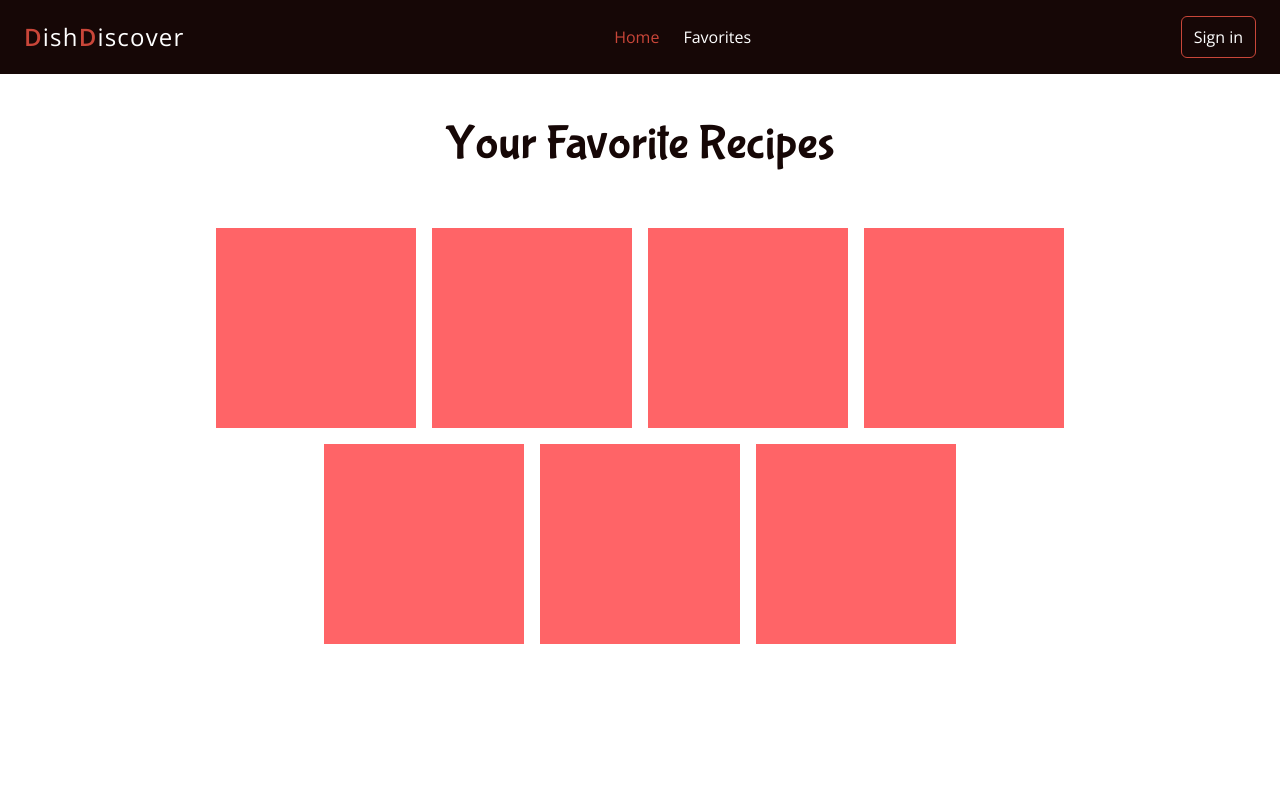
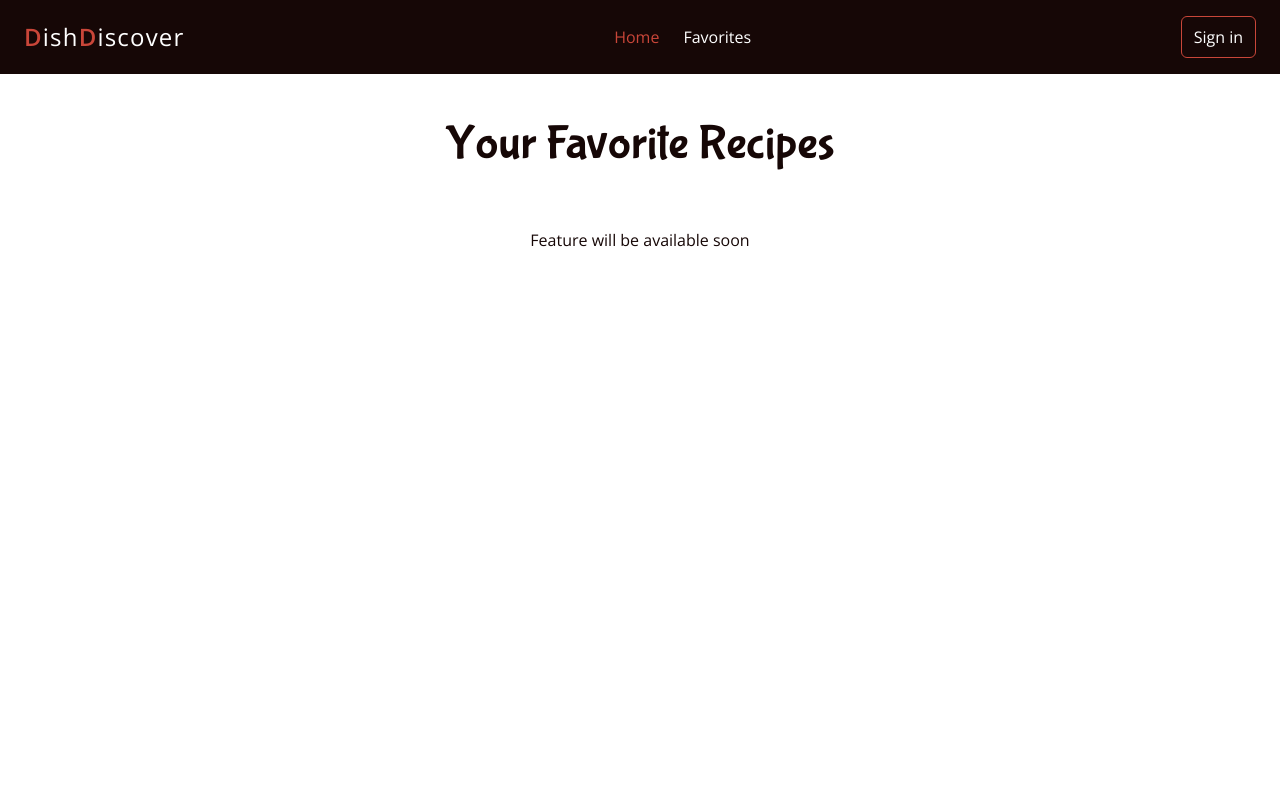
Before and after one commit to Yosity/DishDiscover, a Next.js app: page /favorites in a window 1280 px wide. Shown: the top 800 px of the page. Built offline with nearby package versions, Linux system fonts and the light colour scheme; no server answers; a web font is replaced by a local one.

Commit message:
minor chamges

```diff
--- a/src/app/favorites/page.tsx
+++ b/src/app/favorites/page.tsx
@@ -6,13 +6,7 @@ export default function Favorites() {
         Your Favorite Recipes
       </h2>
       <section className="flex flex-wrap justify-center m-auto gap-[1rem] max-w-[1000px] ">
-        <div className="w-[200px] h-[200px] bg-red-400"></div>
-        <div className="w-[200px] h-[200px] bg-red-400"></div>
-        <div className="w-[200px] h-[200px] bg-red-400"></div>
-        <div className="w-[200px] h-[200px] bg-red-400"></div>
-        <div className="w-[200px] h-[200px] bg-red-400"></div>
-        <div className="w-[200px] h-[200px] bg-red-400"></div>
-        <div className="w-[200px] h-[200px] bg-red-400"></div>
+        <div>Feature will be available soon</div>
       </section>
     </div>
   );
```
